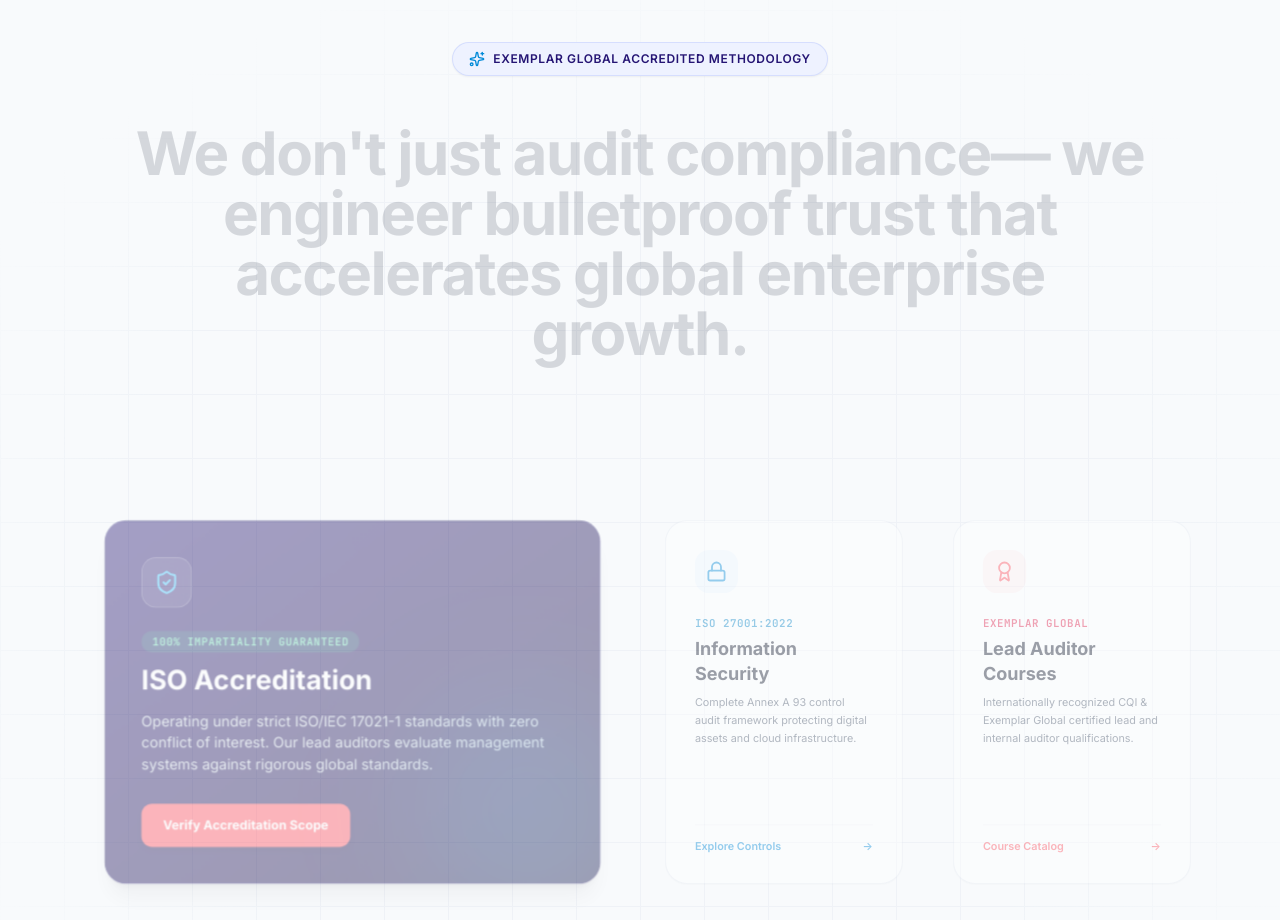
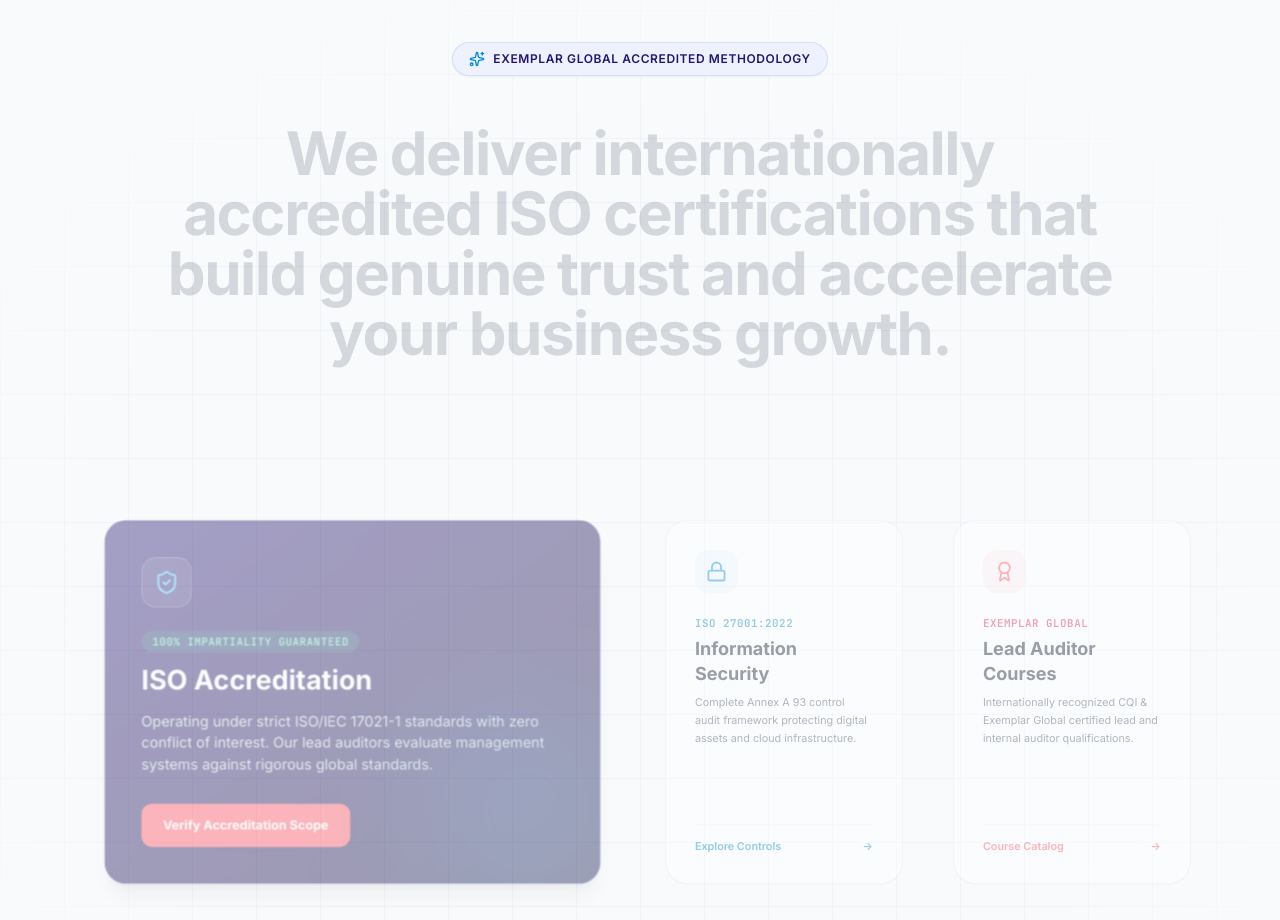
Before and after one commit to Kunal-Gupta28/B4QM, a Next.js app: page / in a window 1280 px wide. Shown: the part 980-1900 px from the top of the page. Built offline with nearby package versions, Linux system fonts and the light colour scheme; a web font is replaced by a local one.

Commit message:
copy: update headline in GsapScrollShowcase to clear, trustworthy, client-centric text

```diff
--- a/src/components/ui/GsapScrollShowcase.tsx
+++ b/src/components/ui/GsapScrollShowcase.tsx
@@ -63,8 +63,8 @@
   }, []);
 
   const headlineWords = [
-    "We", "don't", "just", "audit", "compliance—", "we", "engineer", "bulletproof",
-    "trust", "that", "accelerates", "global", "enterprise", "growth."
+    "We", "deliver", "internationally", "accredited", "ISO", "certifications",
+    "that", "build", "genuine", "trust", "and", "accelerate", "your", "business", "growth."
   ];
 
   return (
```
